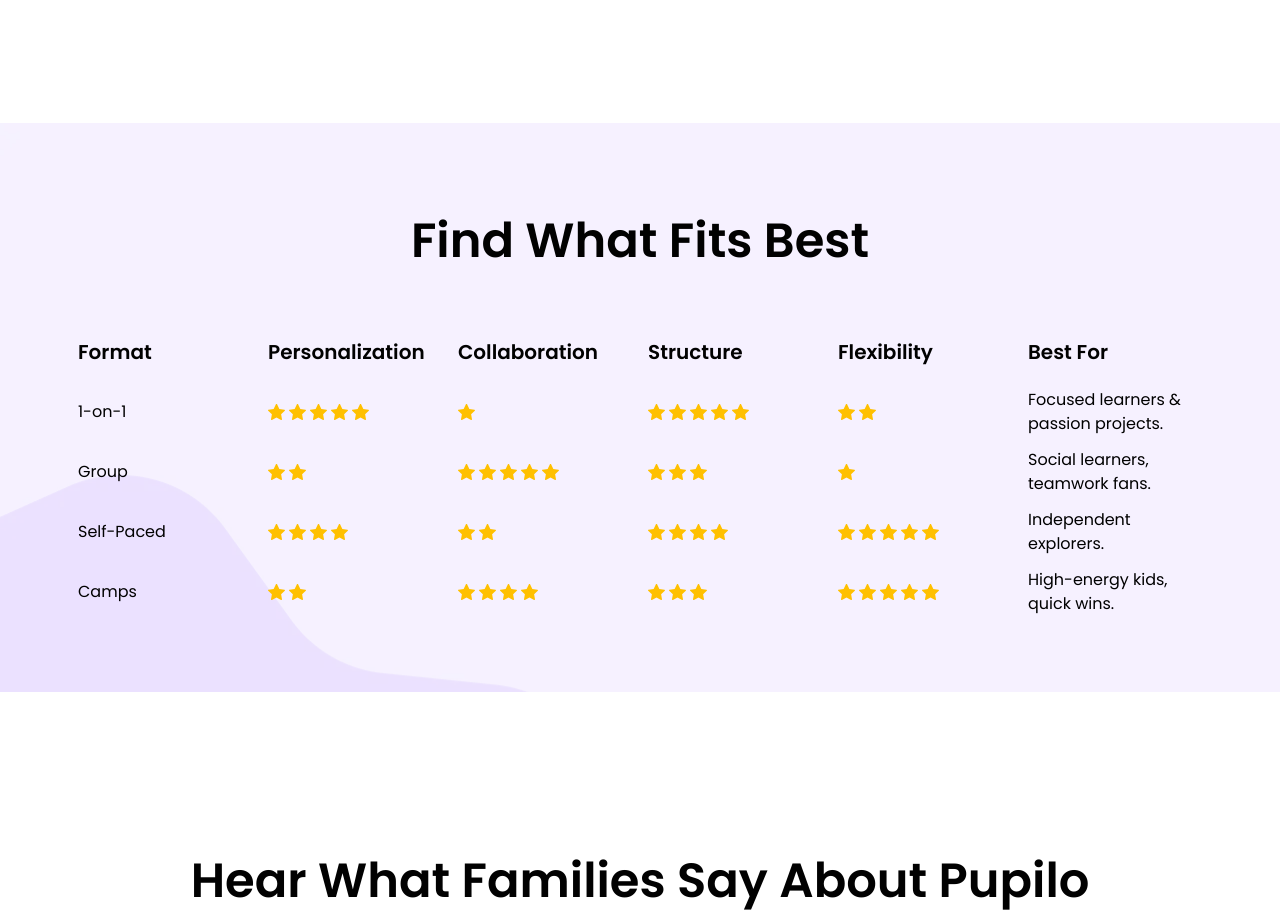
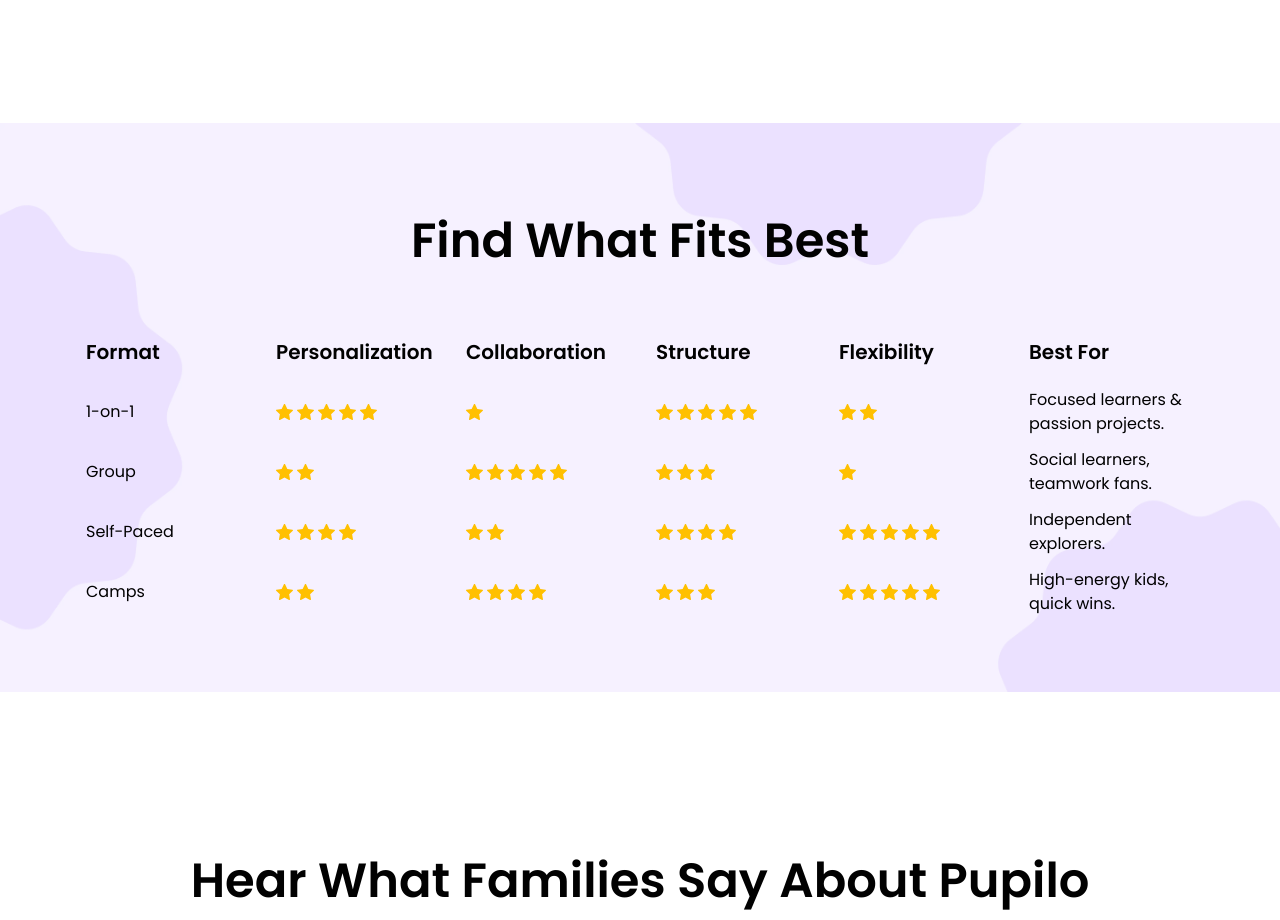
Before and after one commit to Pupiloinc/Pupilo, a Next.js app: page /learn-with-pupilo in a window 1280 px wide. Shown: the part 940-1860 px from the top of the page. Built offline with nearby package versions, Linux system fonts and the light colour scheme.

Commit message:
find-what best in progress

```diff
--- a/src/app/globals.css
+++ b/src/app/globals.css
@@ -103,10 +103,6 @@ body {
   width: 4px;
 }
 
-/* .scrollbar-custom::-webkit-scrollbar-track {
-  background: #8c52ff14;
-} */
-
 .scrollbar-custom::-webkit-scrollbar-thumb {
   background-color: #a855f7;
   border-radius: 8px;
--- a/src/components/learn-with-pupilo/FindWhatBest.jsx
+++ b/src/components/learn-with-pupilo/FindWhatBest.jsx
@@ -1,7 +1,5 @@
-// components/ComparisonTable.jsx
 import React from "react";
 import StarRating from "./StarRating";
-import Image from "next/image";
 import Title from "../common/Title";
 
 const ComparisonTable = () => {
@@ -44,30 +42,30 @@ const ComparisonTable = () => {
 
 
   return (
-    <div className="max-md:bg-fade-purple bg-our-coding lg:bg-full max-lg:bg-cover relative sm:pt-20 sm:pb-[64px] py-[60px]">
+    <div className="max-md:bg-fade-purple bg-our-coding bg-full max-lg:!bg-cover relative sm:pt-20 sm:pb-[64px] py-[60px]">
 
       <div className="container max-w-[1140px] xl:px-0 sm:px-6 px-4 mx-auto">
         <Title
           text="Find What Fits Best"
           className="text-center !leading-[160%] xl:mb-[60px] lg:mb-10 mb-7"
         />
-        <div className="overflow-x-scroll scrollbar-custom">
+        <div className="overflow-x-scroll scrollbar-custom ps-4">
           <div className="xl:max-w-[1124px] mx-auto">
             <div className="flex items-center gap-[33px]  font-semibold text-sm sm:text-base text-dark-black lg:pb-6 pb-5">
-              <p className="font-semibold text-xl leading-120 text-dark-black xl:min-w-[157px] min-w-[100px]">Format</p>
-              <p className="font-semibold text-xl leading-120 text-dark-black min-w-[157px] text-start">Personalization</p>
+              <p className="font-semibold text-xl leading-120 text-dark-black xl:min-w-[157px] min-w-[90px]">Format</p>
+              <p className="font-semibold text-xl leading-120 text-dark-black text-start min-w-[157px]">Personalization</p>
               <p className="font-semibold text-xl leading-120 text-dark-black min-w-[157px]">Collaboration</p>
-              <p className="font-semibold text-xl leading-120 text-dark-black min-w-[157px]">Structure</p>
-              <p className="font-semibold text-xl leading-120 text-dark-black min-w-[157px]">Flexibility</p>
+              <p className="font-semibold text-xl leading-120 text-dark-black xl:min-w-[150px] min-w-[110px]">Structure</p>
+              <p className="font-semibold text-xl leading-120 text-dark-black xl:min-w-[157px] min-w-[110px]">Flexibility</p>
               <p className="font-semibold text-xl leading-120 text-dark-black min-w-[157px]">Best For</p>
             </div>
             {FORMAT_COMPARISON_DATA.map((row, i) => (
               <div key={i} className={`flex items-center gap-[33px] pb-3`}>
-                <p className="font-normal text-base leading-150 text-dark-black  xl:min-w-[157px] min-w-[100px]">{row.format}</p>
-                <StarRating count={row.personalization} />
-                <StarRating count={row.collaboration} />
-                <StarRating count={row.structure} />
-                <StarRating count={row.flexibility} />
+                <p className="font-normal text-base leading-150 text-dark-black  xl:min-w-[157px] min-w-[90px]">{row.format}</p>
+                <StarRating  count={row.personalization} />
+                <StarRating className="" count={row.collaboration} />
+                <StarRating className="xl:!min-w-[150px] !min-w-[110px]" count={row.structure} />
+                <StarRating className="xl:!min-w-[157px] !min-w-[110px]"  count={row.flexibility} />
                 <p className="font-normal text-base leading-150 text-dark-black min-w-[157px]">{row.bestFor}</p>
               </div>
             ))}
--- a/src/components/learn-with-pupilo/Gallery.jsx
+++ b/src/components/learn-with-pupilo/Gallery.jsx
@@ -17,7 +17,7 @@ const Gallery = () => {
                     {FORMAT_GALLERY_DATA_LIST.map((card, i) => (
                         <div
                             key={i}
-                            className={`${card.bgColor} rounded-3xl lg:py-8 lg:ps-8 lg:pe-[60px] md:p-6 p-5 mx-auto w-full relative flex flex-col max-sm:min-h-[255px] hover:shadow-2xl transition-all ease-in-out duration-300`}
+                            className={`${card.bgColor} md:rounded-3xl rounded-2xl lg:py-8 lg:ps-8 lg:pe-[60px] md:p-6 p-5 mx-auto w-full relative flex flex-col max-sm:min-h-[230px] hover:shadow-2xl transition-all ease-in-out duration-300`}
                         >
                             <Image className='absolute top-0 right-0 pointer-events-none max-lg:size-[200px]' width={270} height={220} src={card.ellipseImage} alt='gallery-ellipse' />
                             <h2 className={`font-semibold lg:text-custom-4xl md:text-2xl text-xl leading-120 lg:max-w-[360px] lg:mb-4 mb-2  ${i === 1 || i === 2 ? "text-dark-black" : "text-white"}`}>{card.title}</h2>
--- a/src/components/learn-with-pupilo/StarRating.jsx
+++ b/src/components/learn-with-pupilo/StarRating.jsx
@@ -1,9 +1,9 @@
 import React from "react";
 import Image from "next/image";
 
-const StarRating = ({ count,index }) => {
+const StarRating = ({ count, className }) => {
     return (
-        <div className={`flex gap-[4px] min-w-[157px] ${index === 3 ? "xl:max-w-[157px] max-w-[100px]" : ""}`}>
+        <div className={`flex gap-[4px] min-w-[157px] ${className}`}>
             {[...Array(count)].map((_, i) => (
                 <Image
                     key={i}
```
